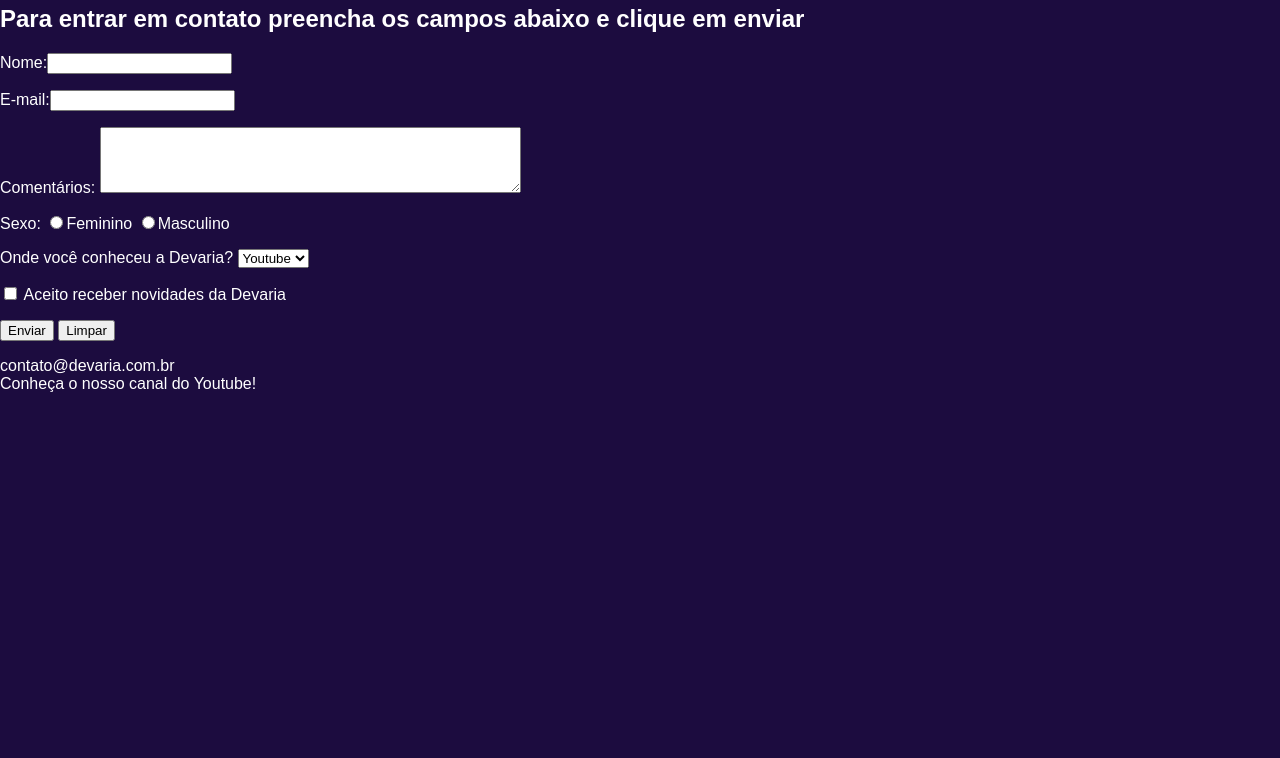
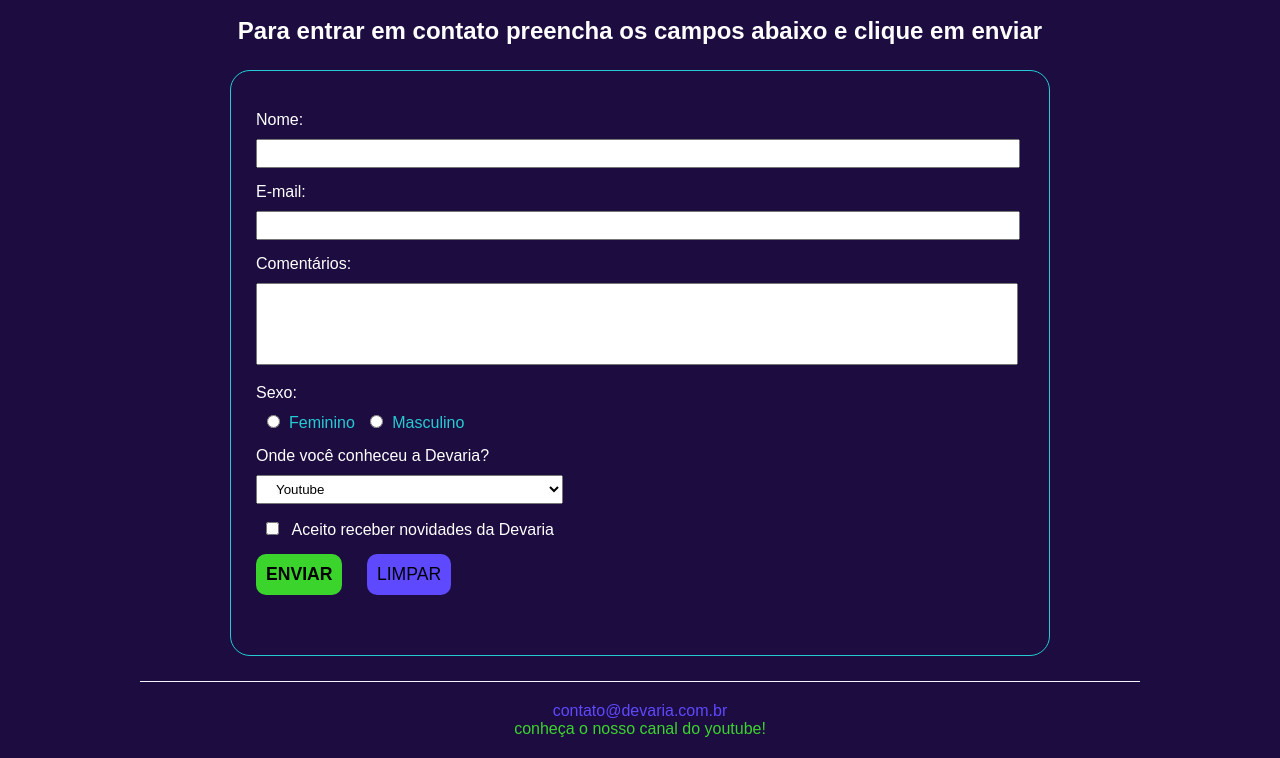
Before and after one commit to jhuunn/aula-css-parte-1, a plain HTML site: page FaleConosco.html in a window 1280 px wide. Shown: the part 168-926 px from the top of the page. Before the commit the page ends 800 px from the top, so only its background shows below. Drawn offline with Linux system fonts and the light colour scheme.

Commit message:
home, página professores e fale-conosco

```diff
--- a/FaleConosco.html
+++ b/FaleConosco.html
@@ -6,6 +6,9 @@
         <meta name="viewport" content="width=device-widtch, initial-scale=1.0" />
         <link rel="stylesheet" href="public/css/devaria.css" />
         <link rel="stylesheet" href="public/css/header.css" />
+        <link rel="stylesheet" href="public/css/footer.css" />
+        <link rel="stylesheet" href="public/css/fale-conosco.css" />
+
     </head>
     <body>
         <header>
@@ -21,25 +24,27 @@
             </nav>
         </header>
         <main>
-            <h1>Fale com a Devaria através dessa página</h1>
-            <h2>Para entrar em contato preencha os campos abaixo e clique em enviar</h2>
-            <form action="index.html">
-                <p>
-                    <label>Nome:</label><input type="text" name="Nome" maxlength="70" required="true" />
-                </p>
-                <p>
-                    <label>E-mail:</label><input type="text" name="Email" maxlength="150" required="true" />
-                </p>
-                <p>
+            <h1 class="title text-center">Fale com a Devaria através dessa página</h1>
+            <h2 class="sub-title text-center">Para entrar em contato preencha os campos abaixo e clique em enviar</h2>
+            <form action="index.html" class="contact-form margin-horizontal-20px">
+                <div>
+                    <label>Nome:</label>
+                    <input type="text" name="Nome" maxlength="70" required="true" />
+                </div>
+                <div>
+                    <label>E-mail:</label>
+                    <input type="text" name="Email" maxlength="150" required="true" />
+                </div>
+                <div>
                     <label>Comentários:</label>
                     <textarea name="Comentario" rows="4" cols="50"></textarea>
-                </p>
-                <p>
-                    <lanbel>Sexo:</lanbel>
-                    <input type="radio" name="Sexo" /><label>Feminino</label>
-                    <input type="radio" name="Sexo" /><label>Masculino</label>
-                </p>
-                <p>
+                </div>
+                <div>
+                    <label>Sexo:</label>
+                    <input type="radio" name="Sexo" /><span>Feminino</span>
+                    <input type="radio" name="Sexo" /><span>Masculino</span>
+                </div>
+                <div>
                     <label>Onde você conheceu a Devaria?</label>
                     <select name="Conheceu">
                         <option selected>Youtube</option>
@@ -47,15 +52,15 @@
                         <option>Google</option>
                         <option>Outros</option>
                     </select>
-                </p>
-                <p>
+                </div>
+                <div>
                     <input type="checkbox" name="Aceite" value="Aceite" />
-                    <label>Aceito receber novidades da Devaria</label>
-                </p>
-                <p>
+                    <span>Aceito receber novidades da Devaria</span>
+                </div>
+                <div>
                     <input type="submit" name="Enviar" value="Enviar" />
                     <input type="reset" name="Limpar" value="Limpar" />
-                </p>
+                </div>
             </form>
 
         </main>
--- a/public/css/devaria.css
+++ b/public/css/devaria.css
@@ -1,6 +1,6 @@
 /* Estilos globais do site */
 html {
-    height: 100px;
+    height: 100%;
 }
 body {
     background-color: #1c0c3f;
@@ -8,3 +8,32 @@ body {
     color:white;
     margin: 0;
 }
+
+.title {
+    padding: 0 20px;
+    font-size: 1.75em;
+    text-transform: uppercase;
+}
+
+h1.title {
+    margin: 40px auto 20px;
+}
+
+.text-justify {
+    text-align: justify;
+}
+
+.text-center {
+    text-align: center;
+}
+
+.margin-horizontal-20px {
+    margin-left: 20px;
+    margin-right: 20px;
+}
+
+@media screen and (min-width: 992px) {
+    .width-50pct-desktop {
+    width: 50% !important;
+}
+}
--- /dev/null
+++ b/public/css/fale-conosco.css
@@ -0,0 +1,88 @@
+/* Estilos relacionados à página Fale Conosco */
+
+    .sub-title {
+        margin: 0 20px;
+    }
+
+    main .contact-form > div {
+        margin: 15px 0px;
+    }
+
+    main .contact-form > div label {
+        display: block;
+        margin-bottom: 10px;
+}
+
+    main .contact-form input,
+    main .contact-form select,
+    main .contact-form textarea {
+        width: 90%;
+        padding: 5px 15px;
+        outline-color: #3bd42d;
+    }
+
+main .contact-form select {
+    width: 100%;
+}
+
+    main .contact-form textarea {
+         resize: none;
+         padding-top: 15px;
+}
+
+    main .contact-form > div input[type="radio"],
+    main .contact-form > div input[type="checkbox"] {
+    width: 25px;
+}
+
+    main .contact-form > div:nth-child(4) span {
+    color: #25cbd3;
+}
+
+    main .contact-form > div input[type="submit"],
+    main .contact-form > div input[type="reset"] {
+        width: 100%;
+        margin-bottom: 20px;
+        border: none;
+        text-transform: uppercase;
+        border-radius: 10px;
+        font-size: 1.1em;
+    }
+
+    main .contact-form > div input[type="submit"] {
+        background-color: #3bd42d;
+        padding: 10px;
+        font-weight: bold;
+    }
+
+    main .contact-form > div input[type="reset"] {
+        background-color: #5e49ff;
+    }
+
+@media screen and (min-width: 992px) {
+    main .contact-form {
+        width: 60%;
+        border: 1px solid #25cbd3;
+        border-radius: 20px;
+        padding: 25px;
+        margin: 25px auto;
+    }
+    main .contact-form input,
+    main .contact-form textarea {
+        width: 95%;
+    }
+
+    main .contact-form select {
+        width: 40%;
+    }
+
+    main .contact-form > div input[type="submit"],
+    main .contact-form > div input[type="reset"] {
+        width: auto;
+        padding: 10px;
+        outline: none;
+    }
+    main .contact-form > div input[type="submit"] {
+        margin-right: 20px;
+    }
+}
--- a/public/css/footer.css
+++ b/public/css/footer.css
@@ -1 +1,18 @@
 /* Estilos relacionados ao rodapé */
+
+footer {
+    text-align: center;
+    border-top: 1px solid #f0f5ff;
+    padding: 20px;
+    width: 75%;
+    margin: auto;
+    text-transform: lowercase;
+}
+
+footer section span:first-child {
+    color: #5e49ff;
+}
+
+footer section span:last-child {
+    color: #3bd42d;
+}
```
Also changed, not shown: DevStars.html (+2 -0 lines), Professores.html (+12 -9 lines), index.html (+6 -5 lines), public/css/index.css (+28 -0 lines), public/css/professores.css (added, +22 -0 lines).
